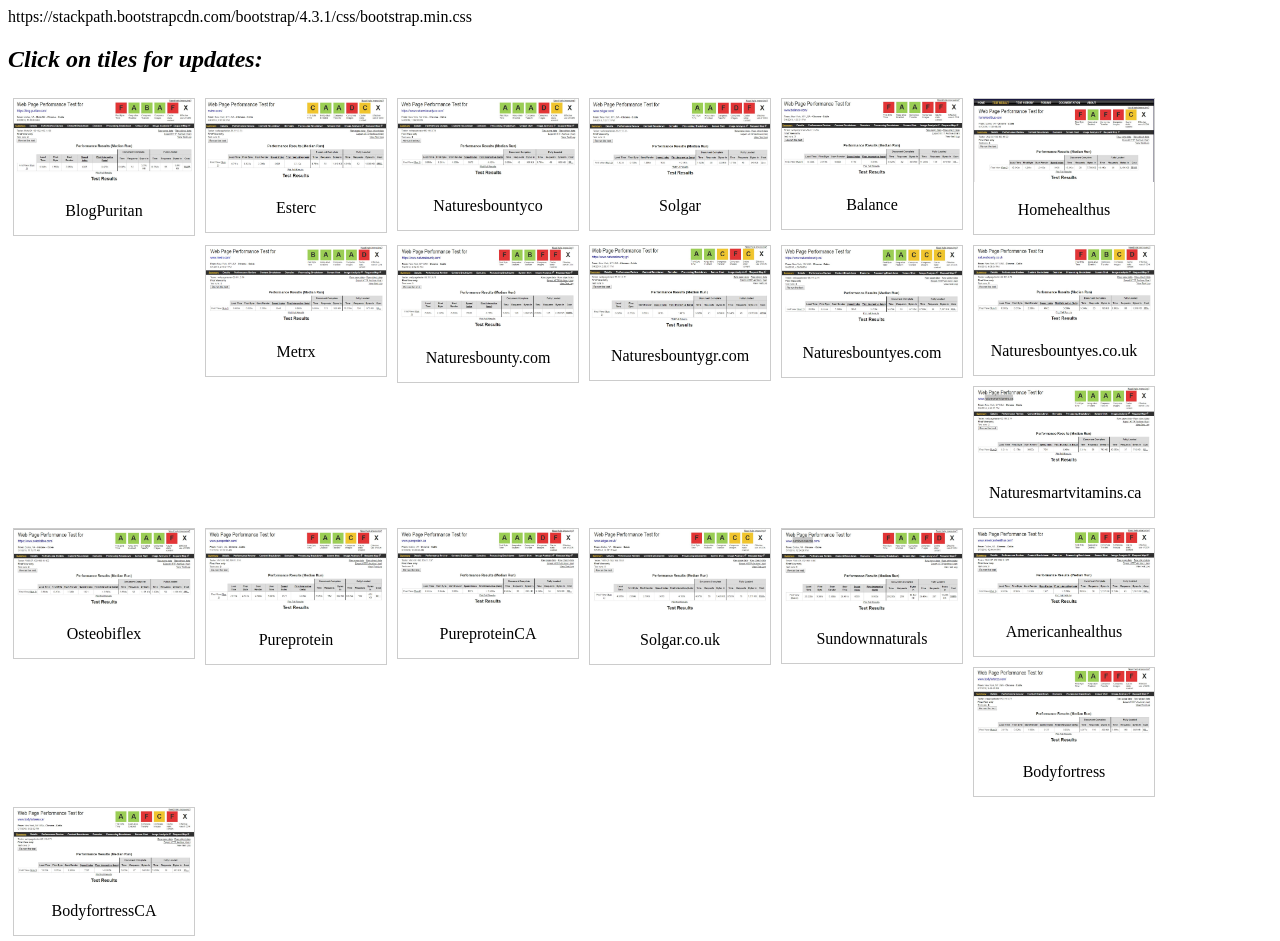
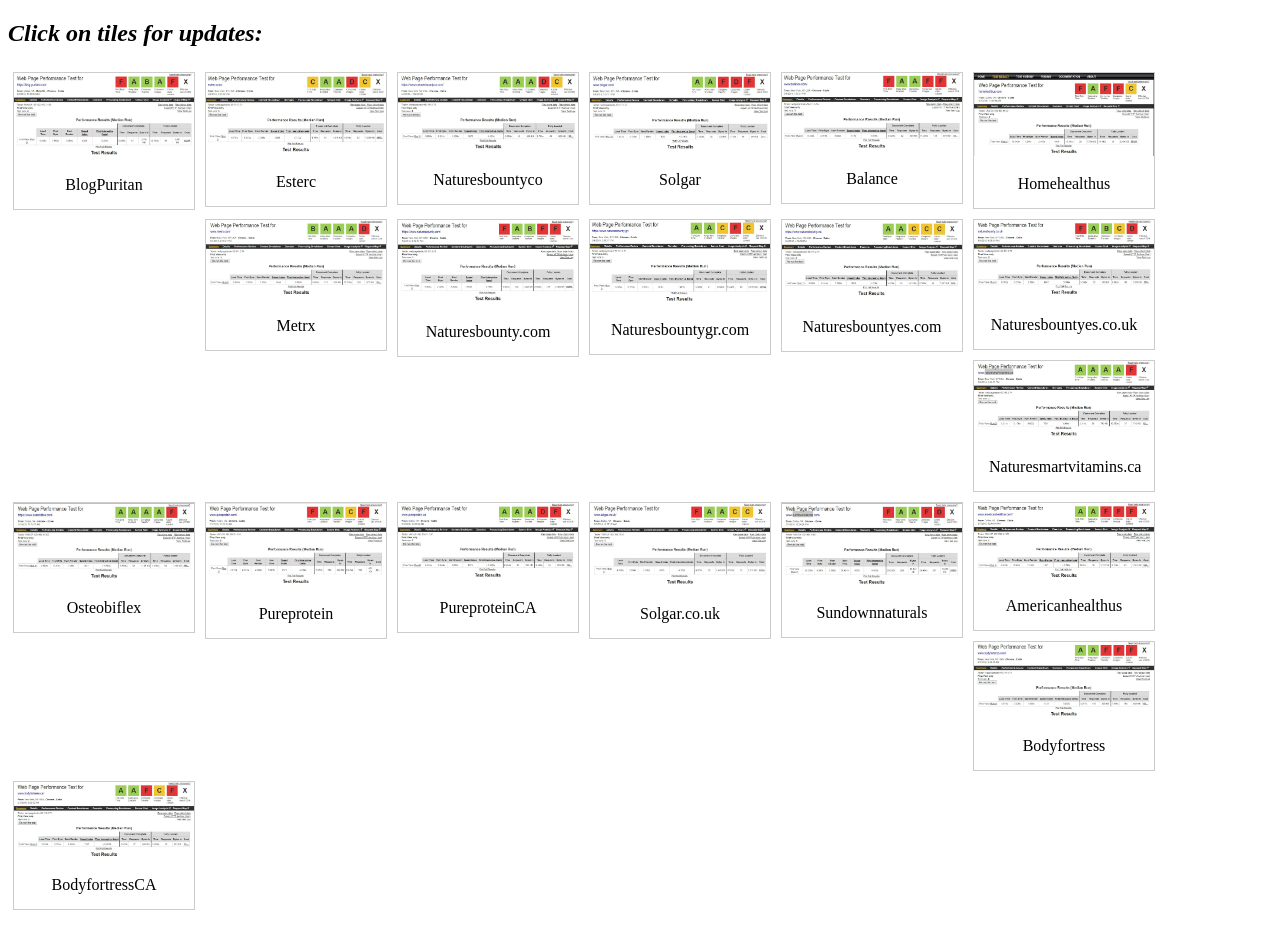
Before and after one commit to fabrod/performace_site, a plain HTML site: page index.html in a window 1280 px wide. After the commit the page ends 915 px from the top, so only its background shows below. Drawn offline with Linux system fonts and the light colour scheme.

Commit message:
Update index.html

```diff
--- a/index.html
+++ b/index.html
@@ -28,7 +28,7 @@
     }
 
     </style>
-        https://stackpath.bootstrapcdn.com/bootstrap/4.3.1/css/bootstrap.min.css
+
     </head>
 
 
```
